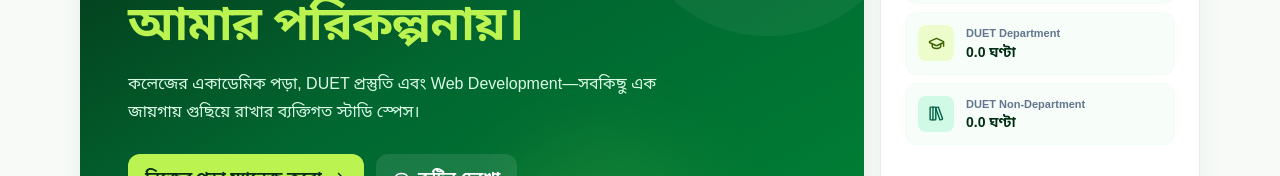
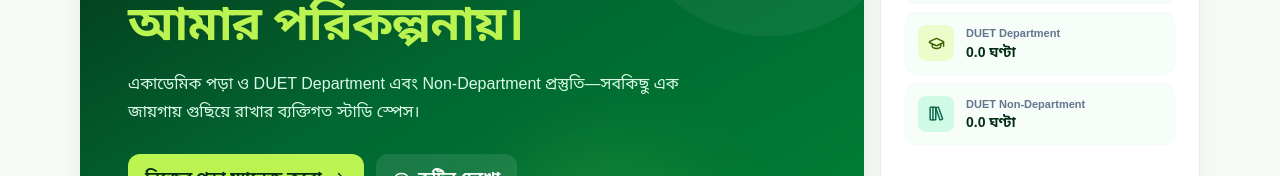
Before and after one commit to omorfaruk22/Study-Plan, a Next.js app: page / in a window 1280 px wide. Shown: the part 285-461 px from the top of the page. Built offline with nearby package versions, Linux system fonts and the light colour scheme; no server answers; the database is empty.

Commit message:
refactor: update homepage hero and owner notice

```diff
--- a/src/components/home/OwnerNotice.tsx
+++ b/src/components/home/OwnerNotice.tsx
@@ -12,7 +12,7 @@ export default function OwnerNotice({ demoMode }: OwnerNoticeProps) {
       </span>
       <h2 className="mt-3 font-bold text-green-950">শুধু মালিকের জন্য Edit Access</h2>
       <p className="mx-auto mt-2 max-w-lg text-sm leading-6 text-slate-500">
-        Visitor-রা শুধু প্রকাশিত রুটিন ও বিষয় দেখতে পারবে। ব্যক্তিগত পড়ার লগ, নোট, পরীক্ষা এবং ম্যানেজমেন্ট প্যানেল শুধু অনুমোদিত মালিকের জন্য সংরক্ষিত।
+        Visitor-রা প্রকাশিত রুটিন, বিষয় এবং মোট পড়ার পরিসংখ্যান দেখতে পারবে। বিস্তারিত পড়ার লগ, নোট, পরীক্ষা এবং ম্যানেজমেন্ট প্যানেল শুধু অনুমোদিত মালিকের জন্য সংরক্ষিত।
       </p>
       {demoMode && (
         <p className="mt-3 text-xs text-amber-700">
--- a/src/components/home/StudyHero.tsx
+++ b/src/components/home/StudyHero.tsx
@@ -16,7 +16,7 @@ export default function StudyHero() {
           <span className="text-lime-300">আমার পরিকল্পনায়।</span>
         </h1>
         <p className="mt-4 max-w-xl text-sm leading-7 text-green-100 md:text-base">
-          কলেজের একাডেমিক পড়া, DUET প্রস্তুতি এবং Web Development—সবকিছু এক জায়গায় গুছিয়ে রাখার ব্যক্তিগত স্টাডি স্পেস।
+          একাডেমিক পড়া ও DUET Department এবং Non-Department প্রস্তুতি—সবকিছু এক জায়গায় গুছিয়ে রাখার ব্যক্তিগত স্টাডি স্পেস।
         </p>
         <div className="mt-7 flex flex-wrap gap-3">
           <Link href="/login" className="btn bg-lime-300 text-green-950 hover:bg-lime-200">
```
